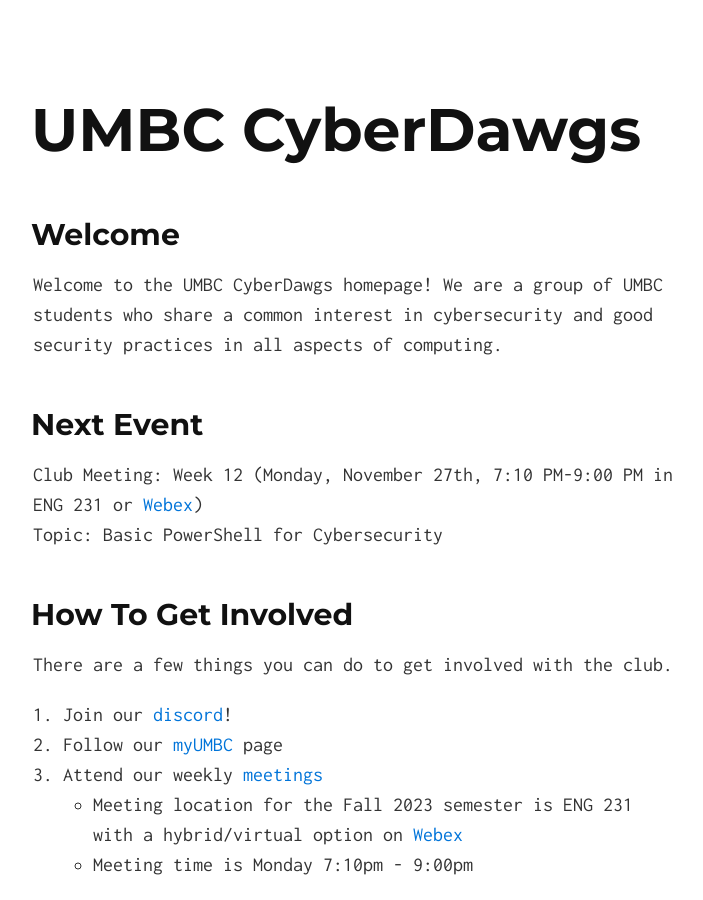
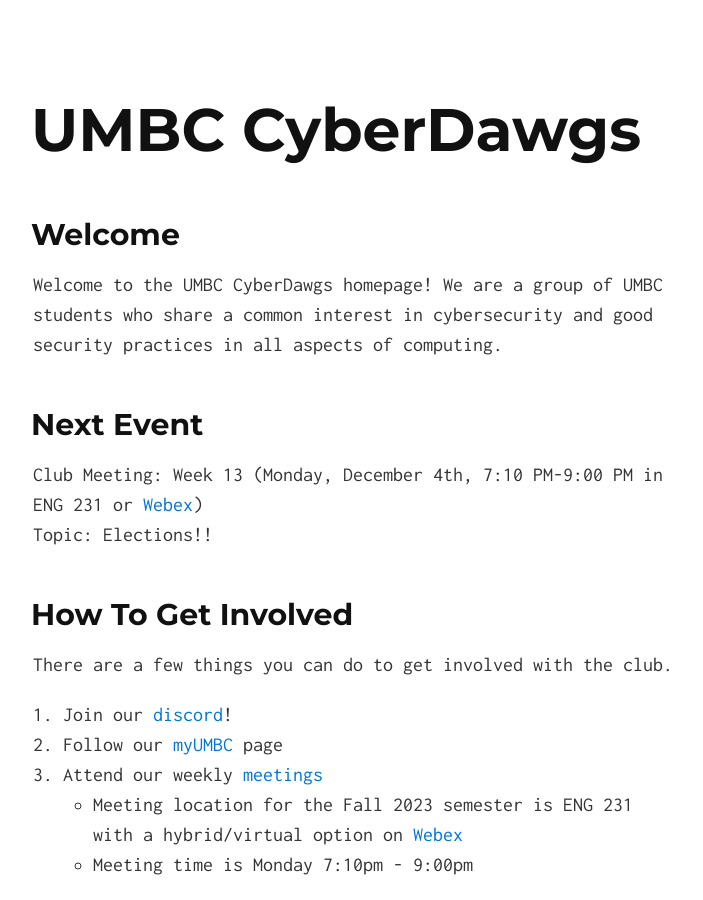
Before and after one commit to UMBCCyberDawgs/umbccyberdawgs.github.io, a Jekyll site: the page built from index.md, in a window 1280 px wide and 900 px high. Shown: the whole window, without its empty margins (287-990 px from the left). Built offline with Jekyll 4.4.1, drawn with Linux system fonts in a browser that asks for light colours; our own code applies the rules of GitHub Pages for plain Markdown files.

Commit message:
dec4 meeting

```diff
--- a/index.md
+++ b/index.md
@@ -8,8 +8,8 @@ share a common interest in cybersecurity and good security practices in all aspe
 
 ## Next Event
 
-Club Meeting: Week 12 (Monday, November 27th, 7:10 PM-9:00 PM in ENG 231 or [Webex](https://umbc.webex.com/meet/CyberDawgs))<br>
-Topic: Basic PowerShell for Cybersecurity
+Club Meeting: Week 13 (Monday, December 4th, 7:10 PM-9:00 PM in ENG 231 or [Webex](https://umbc.webex.com/meet/CyberDawgs))<br>
+Topic: Elections!!
 
 ## How To Get Involved
 
```
